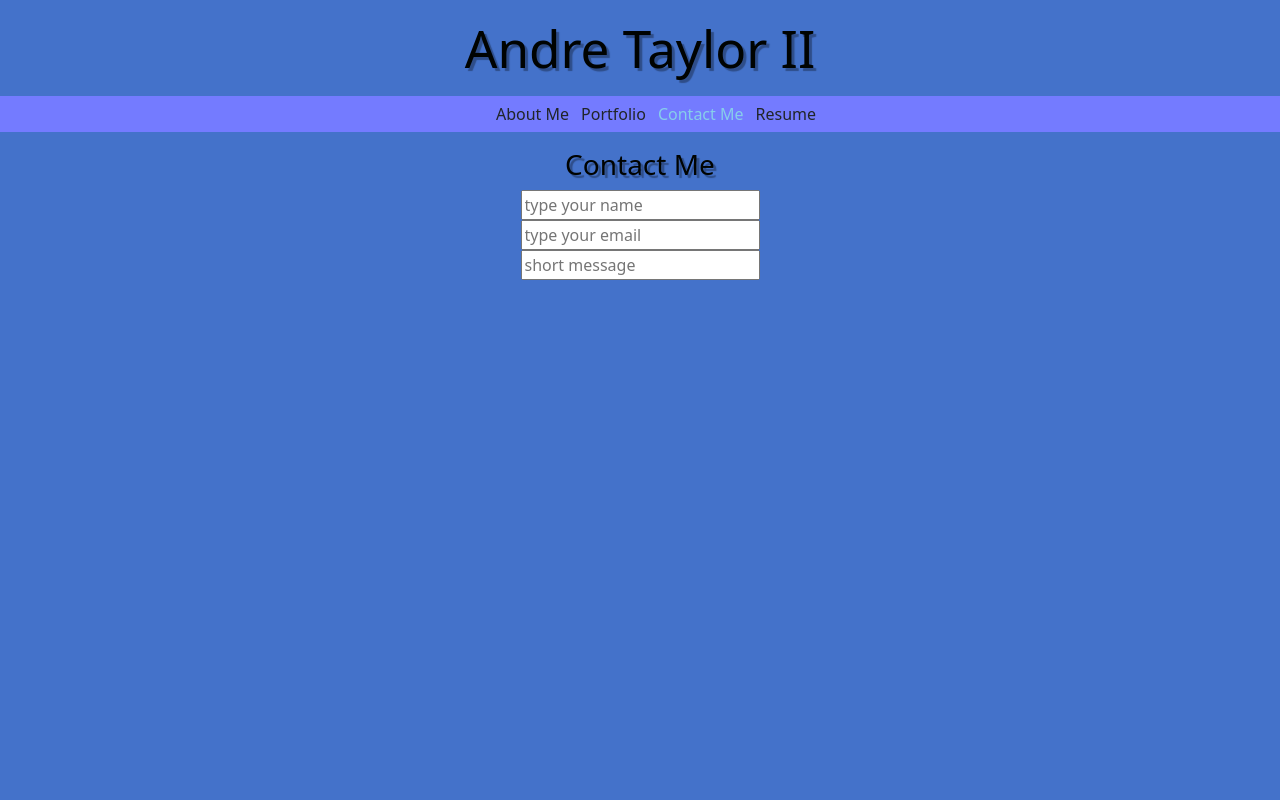
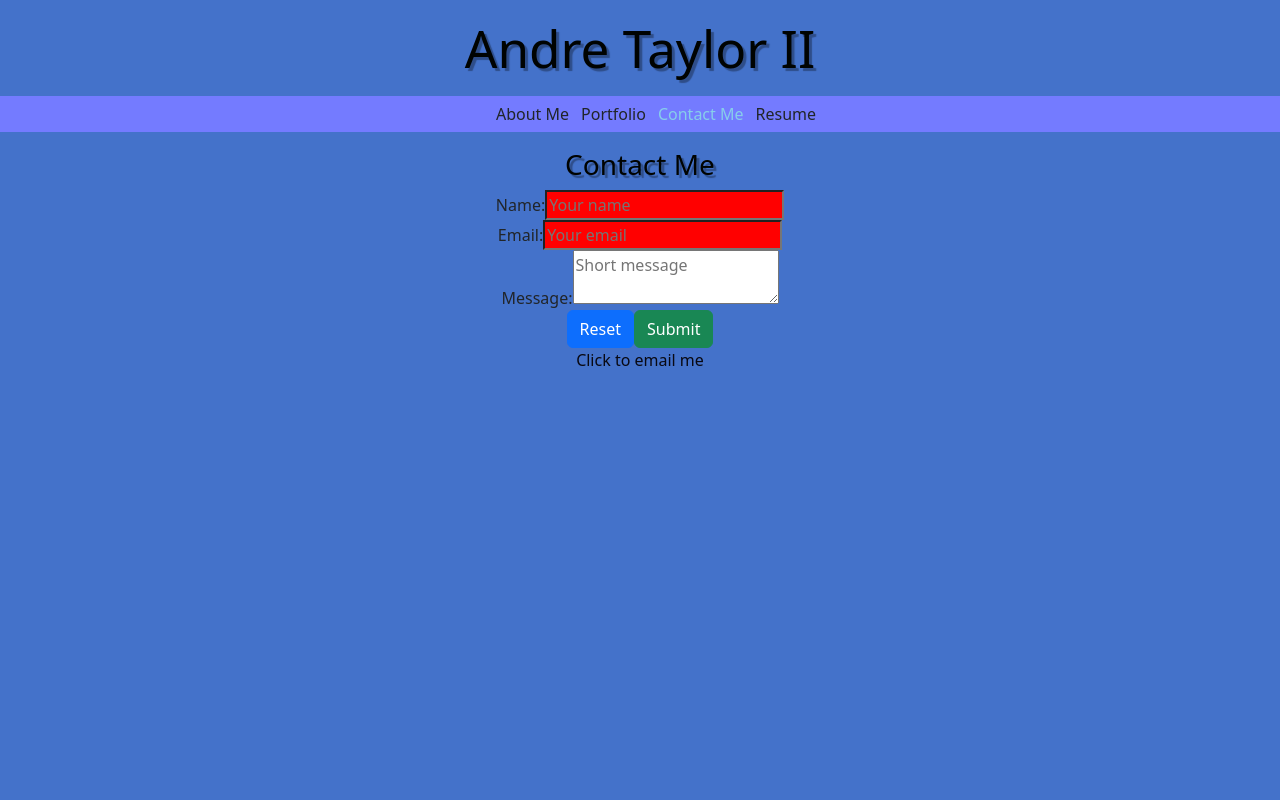
Before and after one commit to Inv-Dre/Portfolio-Using-React, a React (Vite) app: page /Contact in a window 1280 px wide. Shown: the top 800 px of the page. Built offline with nearby package versions, Linux system fonts and the light colour scheme.

Commit message:
edited my contact me page added labels and buttons

```diff
--- a/src/App.css
+++ b/src/App.css
@@ -14,7 +14,7 @@
 }
 .about-me {
 width:auto;
-height:auto;
+height:750px;
 text-align: center;
 }
 .background-color{
@@ -22,7 +22,7 @@ text-align: center;
 }
 .contact-me{
   width:100%;
-  height:800px;
+  height:750px;
   text-align: center;
 }
 .description{
@@ -72,11 +72,14 @@ text-align: center;
 }
 .resume{
   width: 100%;
-  height: 800px;
+  height: 750px;
   text-align: center;
 }
 .ul-display li{
 display:inline-block
+}
+input:invalid{
+  background-color: red;
 }
 
 li{
--- a/src/components/Contact.jsx
+++ b/src/components/Contact.jsx
@@ -1,22 +1,45 @@
+function Contact() {
+  return (
+    <div className="contact-me">
+      <h3>Contact Me</h3>
 
-function Contact (){
-    return(
-        <div className="contact-me">
-        <h3>
-            Contact Me
-        </h3>
-        <form>
-           <input type = 'text' placeholder = 'type your name' name = 'name'  ></input>
-        </form>
-        <form>
-            <input type = 'text' placeholder = 'type your email' name = 'email'  ></input>
-        </form>
-        <form>
-            <input type = 'text' placeholder = 'short message' name = 'message' ></input>
-        </form>
+      <form className="was-validated">
+        <div>
+          <label for="name">Name:</label>
+          <input
+            type="text"
+            placeholder="Your name"
+            name="name"
+            required
+          ></input>
         </div>
-
-    )
+        <div>
+          <label for="email">Email:</label>
+          <input
+            type="email"
+            placeholder="Your email"
+            name="email"
+            required
+          ></input>
+        </div>
+        <div>
+          <label for="message">Message:</label>
+          <textarea
+            type="message"
+            placeholder="Short message"
+            name="message"
+          ></textarea>
+        </div>
+        <button className="btn btn-primary" type="reset">Reset</button>
+        <button className="btn btn-success" type="submit">Submit</button>
+      </form>
+      <div>
+        <a target="_blank" href="mailto:AndreTaylor681@gmail.com">
+          Click to email me
+        </a>
+      </div>
+    </div>
+  );
 }
 
 export default Contact;
```
